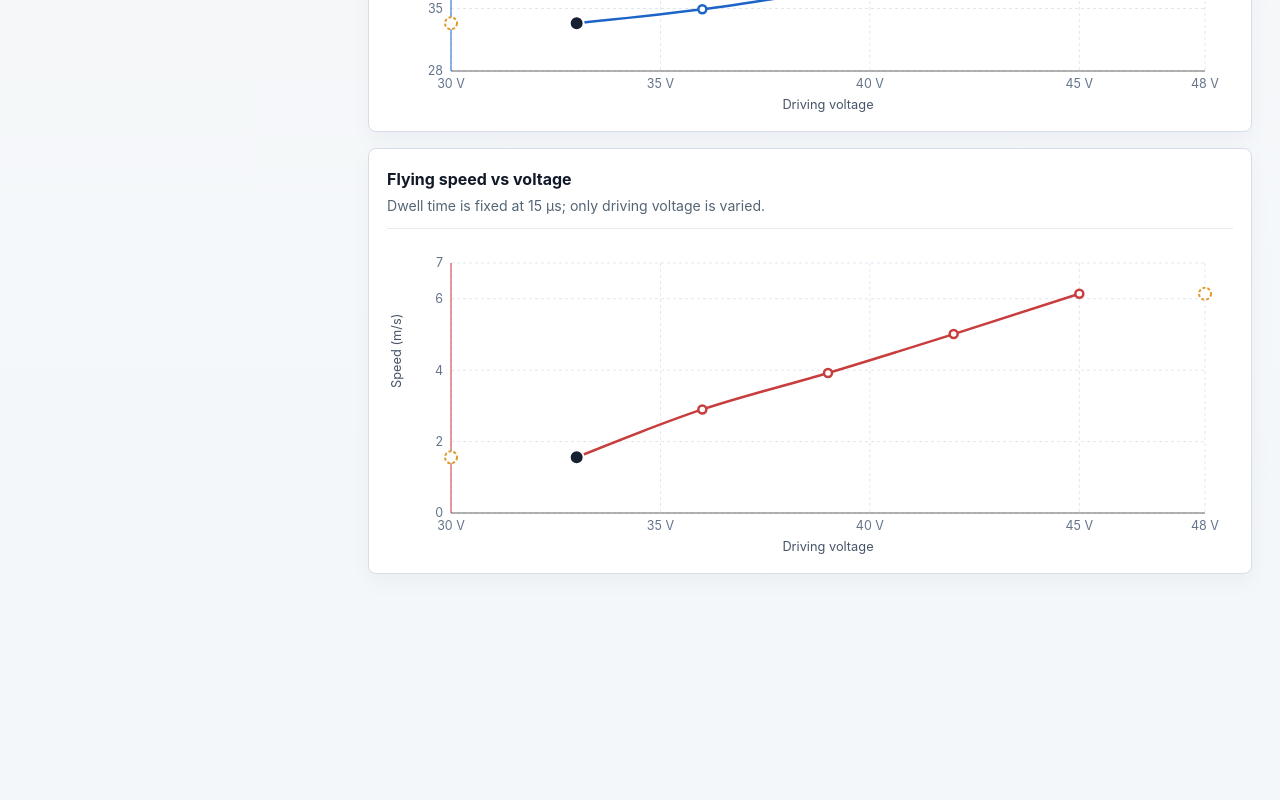
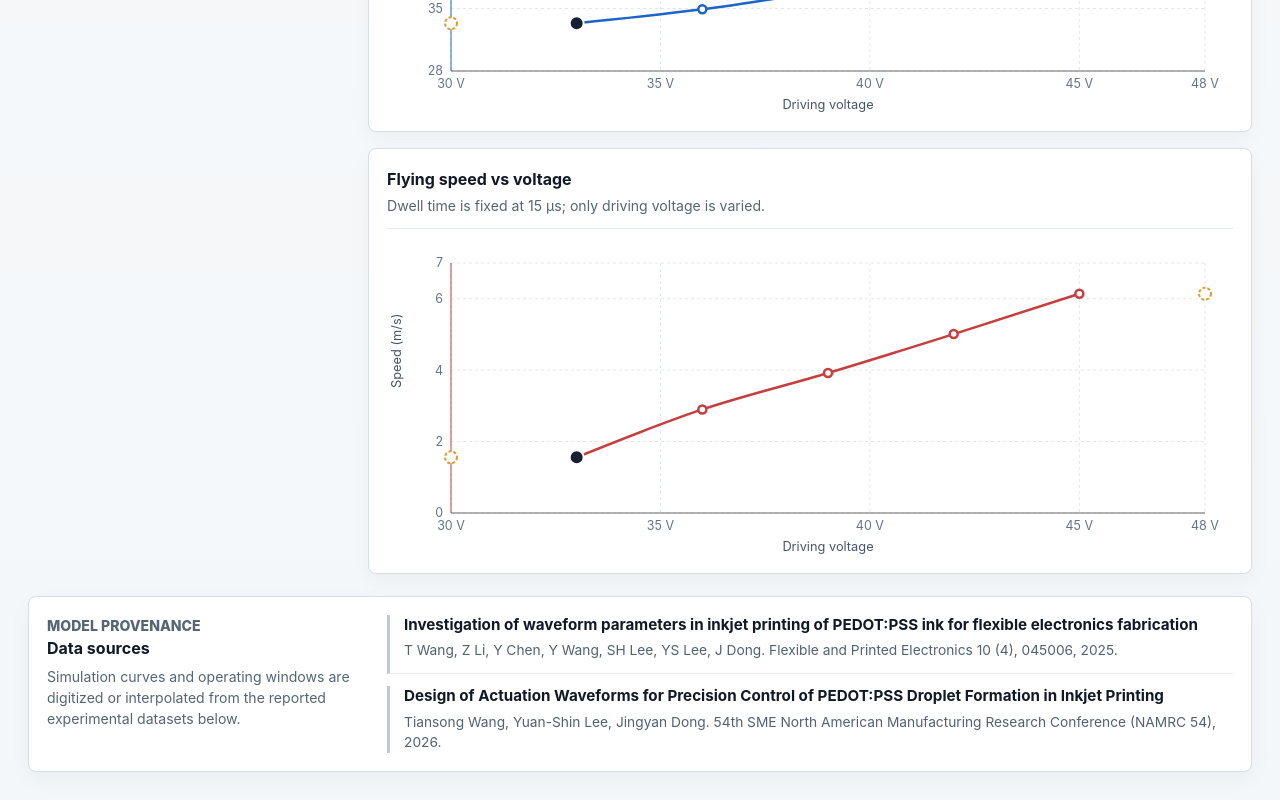
Before and after one commit to tysongw/Actuation-Waveforms-for-PEDOT-PSS-Droplet-Formation-in-Inkjet-Printing-Simulation-, a React (Vite) app: page / in a window 1280 px wide. Shown: the part 1065-1865 px from the top of the page. Before the commit the page ends 1667 px from the top, so only its background shows below. Built offline with nearby package versions, Linux system fonts and the light colour scheme.

Commit message:
Add model data sources

```diff
--- a/src/components/Simulator.tsx
+++ b/src/components/Simulator.tsx
@@ -69,6 +69,38 @@ export default function Simulator() {
           <InteractiveChart experimentMode={experimentMode} waveform={waveform} prediction={prediction} />
         </section>
       </section>
+
+      <section className="source-section" aria-labelledby="data-sources-heading">
+        <div>
+          <p className="eyebrow">Model provenance</p>
+          <h2 id="data-sources-heading">Data sources</h2>
+          <p>
+            Simulation curves and operating windows are digitized or interpolated from the reported experimental
+            datasets below.
+          </p>
+        </div>
+        <ol className="source-list">
+          <li>
+            <strong>
+              Investigation of waveform parameters in inkjet printing of PEDOT:PSS ink for flexible electronics
+              fabrication
+            </strong>
+            <span>
+              T Wang, Z Li, Y Chen, Y Wang, SH Lee, YS Lee, J Dong. Flexible and Printed Electronics 10 (4), 045006,
+              2025.
+            </span>
+          </li>
+          <li>
+            <strong>
+              Design of Actuation Waveforms for Precision Control of PEDOT:PSS Droplet Formation in Inkjet Printing
+            </strong>
+            <span>
+              Tiansong Wang, Yuan-Shin Lee, Jingyan Dong. 54th SME North American Manufacturing Research Conference
+              (NAMRC 54), 2026.
+            </span>
+          </li>
+        </ol>
+      </section>
     </main>
   );
 }
--- a/src/styles.css
+++ b/src/styles.css
@@ -492,9 +492,64 @@ h2 {
   font-style: normal;
 }
 
+.source-section {
+  display: grid;
+  grid-template-columns: minmax(220px, 320px) minmax(0, 1fr);
+  gap: 20px;
+  margin-top: 22px;
+  padding: 18px;
+  border: 1px solid #d5dee8;
+  border-radius: 8px;
+  background: #ffffff;
+  box-shadow: 0 8px 22px rgba(15, 23, 42, 0.04);
+}
+
+.source-section h2 {
+  margin-bottom: 6px;
+}
+
+.source-section p {
+  margin-bottom: 0;
+  color: #556575;
+  font-size: 0.88rem;
+}
+
+.source-list {
+  display: grid;
+  gap: 12px;
+  margin: 0;
+  padding: 0;
+  list-style: none;
+}
+
+.source-list li {
+  display: grid;
+  gap: 5px;
+  padding: 0 0 12px 14px;
+  border-bottom: 1px solid #e5ebf1;
+  border-left: 3px solid #b7c9dc;
+}
+
+.source-list li:last-child {
+  padding-bottom: 0;
+  border-bottom: 0;
+}
+
+.source-list strong {
+  color: #111827;
+  font-size: 0.95rem;
+  line-height: 1.35;
+}
+
+.source-list span {
+  color: #526173;
+  font-size: 0.86rem;
+}
+
 @media (max-width: 1040px) {
   .page-header,
-  .simulator-grid {
+  .simulator-grid,
+  .source-section {
     grid-template-columns: 1fr;
   }
 
```
Also changed, not shown: 5 other files (tests, documents, lock files or other folders).
